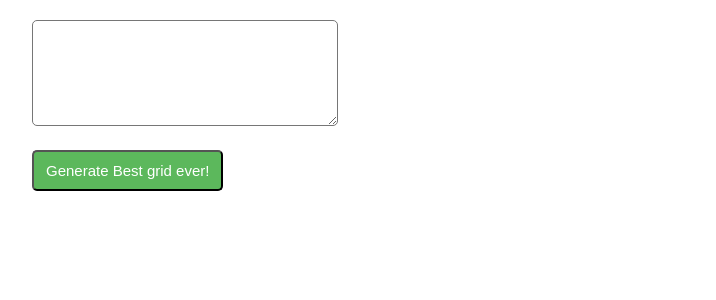
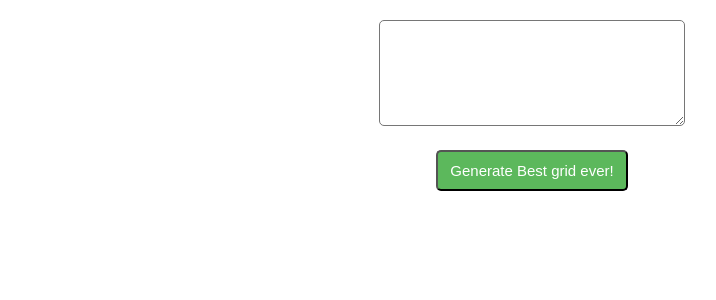
Before and after one commit to Skrpk/table-test, a React (Create React App) app: page / in a window 1280 px wide. Shown: the top 300 px of the page, without its empty margins (108-824 px from the left). Built offline with nearby package versions, Linux system fonts and the light colour scheme.

Commit message:
Styles for gird controller

```diff
--- a/src/modules/GridController/style.css
+++ b/src/modules/GridController/style.css
@@ -2,6 +2,10 @@
   margin: 0 auto;
   padding-top: 20px;
   width: 1000px;
+  display: flex;
+  flex-direction: column;
+  justify-content: space-between;
+  align-items: center;
 }
 
 .submit-button {
@@ -12,3 +16,7 @@
   padding: 10px 12px;
   margin: 20px 0;
 }
+
+.submit-button:disabled {
+  background-color: #82848a;
+}
```
